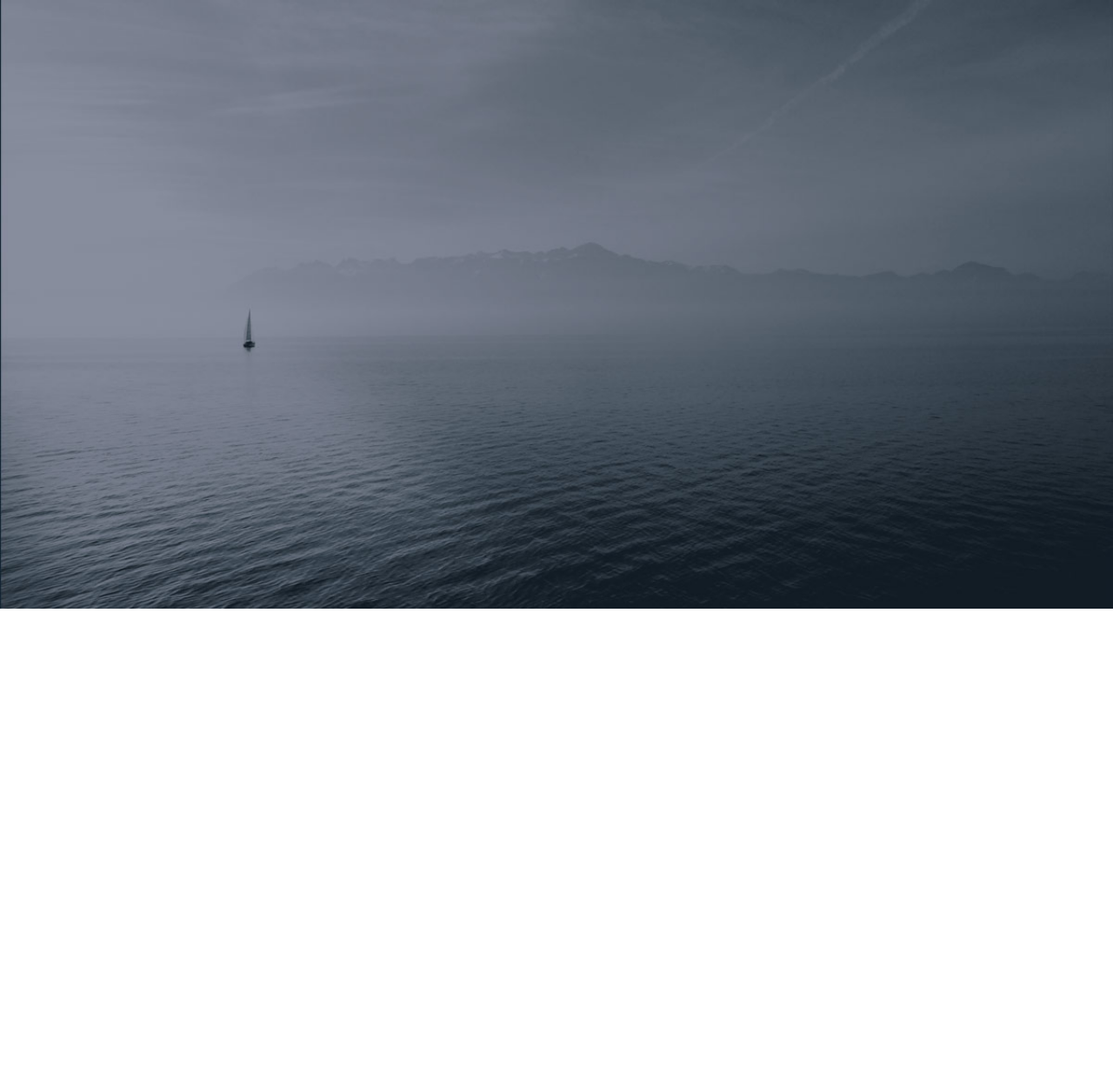
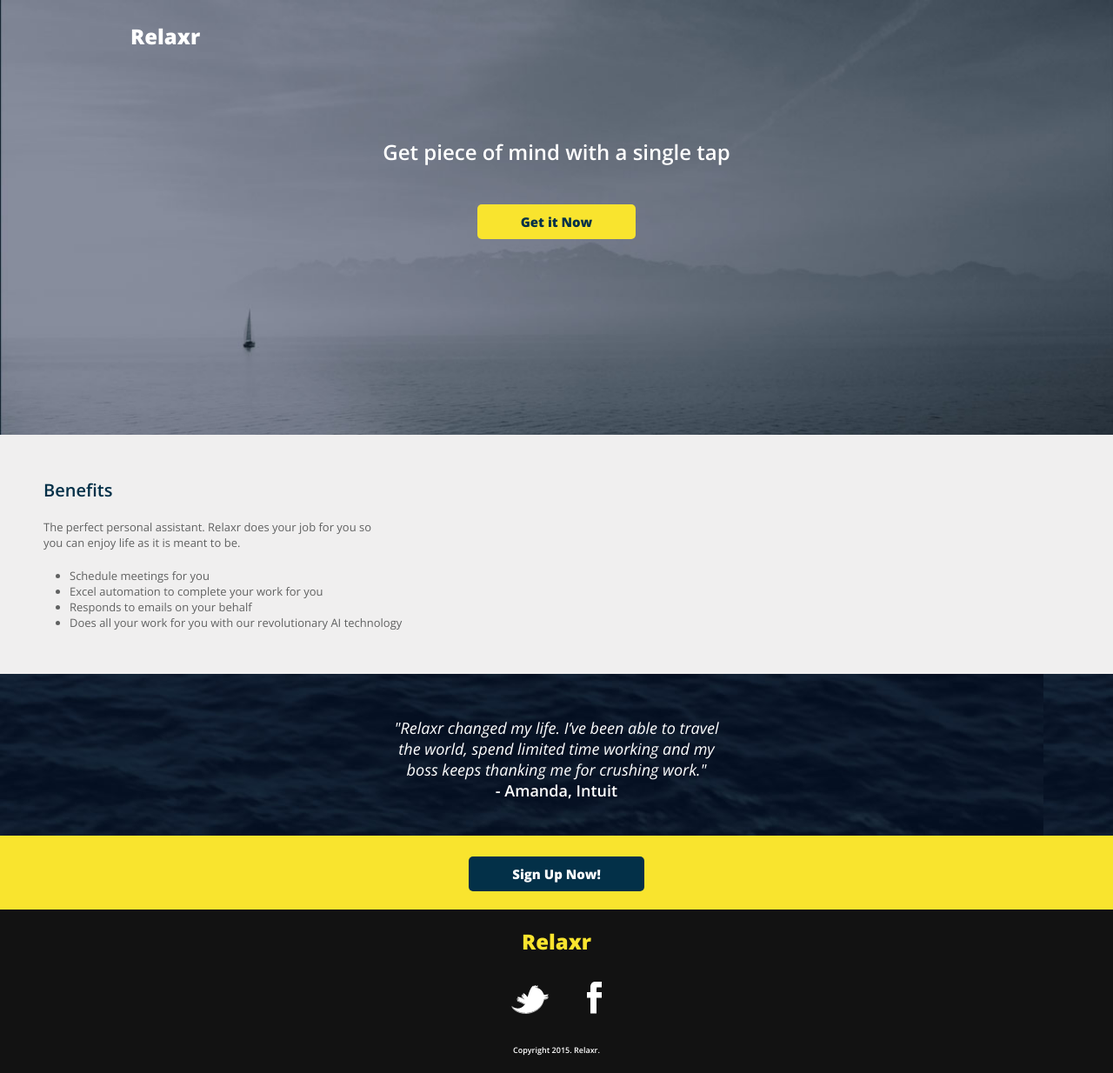
Before and after one commit to tannercurtis/week2, a plain HTML site: page index.html in a window 1280 px wide. Shown: the whole page at 87% size. Before the commit the page ends 800 px from the top, so only its background shows below. Drawn offline with nearby package versions, Linux system fonts and the light colour scheme.

Commit message:
First completion
Everything looks right or close to right.

```diff
--- a/css/style.css
+++ b/css/style.css
@@ -1,11 +1,144 @@
-/* Simple CSS Reset */
 * {
   margin: 0;
   padding: 0;
+  /*border: 1px solid black;*/
 }
 
 header {
-  height: 700px;
+  height: 500px;
   background: url("../images/header_bg.jpg") no-repeat center top;
   background-size: cover;
 }
+
+h1 {
+	font-size: 24px;
+	padding: 25px 0 0 150px;
+	font-weight: Extrabold;
+	color: white;
+}
+
+h2 {
+	font-size: 24px;
+	margin-top: 100px;
+	margin-bottom: 50px;
+}
+
+h2, h3 {
+	text-align: center;
+	font-weight: 600;
+	color: white;
+}
+
+#button {
+	background-color: #f9e42e;
+	color: #033048;
+	font-weight: 800;
+}
+
+#benefits {
+	margin: 0px;
+}
+
+h2 span {
+	color: #033048;
+	text-align: left;
+}
+
+a {
+	text-decoration: none;
+}
+
+body {
+	background-color: #f0efef;
+	color: #606161;
+	font-family: 'Open Sans', sans-serif;
+}
+
+#benefits {
+	margin: 50px;
+	font-weight: 300;
+	font-size: 13px;
+}
+
+h4 {
+	font-weight: 600;
+	font-size: 20px;
+	color: #033048;
+}
+
+#benefits p {
+	width: 400px;
+	padding: 20px 0 20px 0;
+}
+
+ul {
+	margin-left: 30px;
+	width: 400px;
+}
+
+li {
+	font-size: 13px;
+}
+
+#testimonial {
+	background: url("../images/testimonial_bg.jpg");
+	padding-bottom: 40px;
+}
+
+#testimonial p {
+	text-align: center;
+	font-size: 18px;
+	color: white;
+}
+
+#quote {
+	width: 400px;
+	margin: 0 auto 0 auto;
+	font-weight: 300;
+	font-style: italic;
+	padding: 50px 50px 0 50px;
+}
+
+#attribution {
+	padding-top: 0px;
+	font-weight: 600;
+	font-style: normal;
+}
+
+#signup {
+	background-color: #f9e42e;
+	padding: 30px;
+}
+
+h3 span {
+	background-color: #033048;
+	padding: 10px 50px 10px 50px;
+	border-radius: 5px;
+	font-weight: 800;
+	font-size: 15px;
+}
+
+footer {
+	background-color: #121212;
+	text-align: center;
+	padding: 20px;
+}
+
+footer p {
+	font-size: 9px;
+	font-weight: 600;
+	margin: 0px;
+	padding-top: 10px;
+	color: white;
+}
+
+h5 {
+	color: #f9e42e;
+	font-size: 24px;
+	padding-bottom: 10px;
+}
+
+img {
+	padding: 0 20px 0 20px;
+	margin: 20px 0 20px 0;
+}
--- a/index.html
+++ b/index.html
@@ -2,10 +2,51 @@
 <html>
   <head>
     <title>Relaxr</title>
+
+    <link href="https://fonts.googleapis.com/css?family=Open+Sans:300,300i,400,600,800" rel="stylesheet">
+
     <link rel="stylesheet" type="text/css" href="css/style.css">
+
   </head>
   <body>
     <header>
+	    <h1>Relaxr</h1>
+
+		<h2>Get piece of mind with a single tap</h2>
+
+		<a href="#"><h3><span id="button">Get it Now</span></h3></a>
+
     </header>
+
+    <div id="benefits">
+
+	    <h4><span>Benefits</span></h4>
+
+	    <p>The perfect personal assistant. Relaxr does your job for you so you can enjoy life as it is meant to be.</p>
+	    <ul>
+		<li>Schedule meetings for you</li>
+		<li>Excel automation to complete your work for you</li>
+		<li>Responds to emails on your behalf</li>
+		<li>Does all your work for you with our revolutionary AI technology</li>
+		</ul>
+	</div>
+
+	<div id="testimonial">
+		<p id="quote">"Relaxr changed my life. I’ve been able to travel the world, spend limited time working and my boss keeps thanking me for crushing work."</p>
+		<p id="attribution">- Amanda, Intuit</p>
+	</div>
+
+	<div id="signup">
+		<a href="#"><h3><span>Sign Up Now!</span></h3></a>
+	</div>
+
+	<footer>
+		<h5>Relaxr</h5>
+
+		<a href="#"><img src="images/twitter.png"></a>
+		<a href="#"><img src="images/facebook.png"></a>
+
+		<p>Copyright 2015. Relaxr.</p>
+	</footer>
   </body>
 </html>
```
